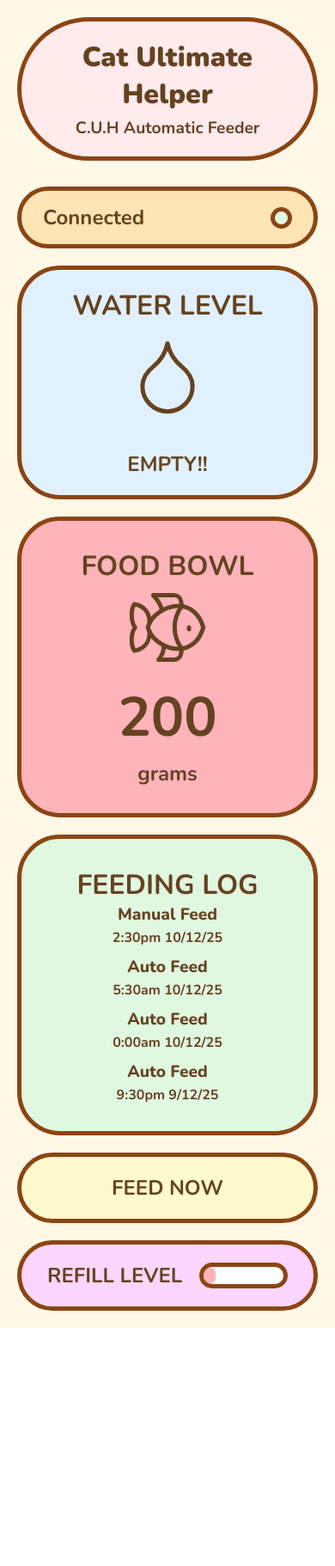
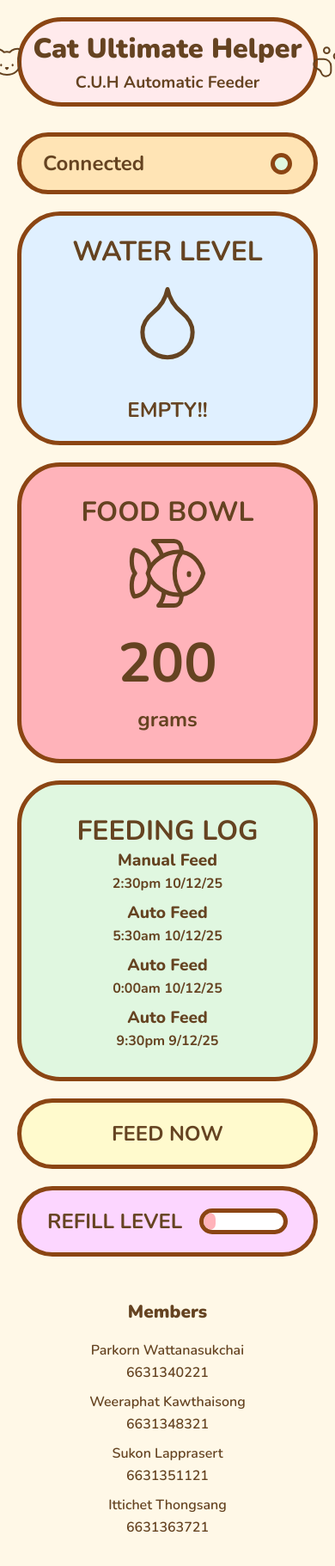
Before and after one commit to Zurusfig/EmbededFinalProject, a React (Create React App) app in the folder frontend/: page / in a window 390 px wide. Shown: the top 1822 px of the page at 86% size. Before the commit the page ends 1545 px from the top, so only its background shows below. Built offline with nearby package versions, Linux system fonts and the light colour scheme.

Commit message:
added member list

```diff
--- a/frontend/src/App.css
+++ b/frontend/src/App.css
@@ -15,7 +15,35 @@
   border-radius: 100px; /* Pill-shaped */
   padding: 20px 40px;
   margin-bottom: 30px;
+  display: flex;
   text-align: center;
+  gap: 20px;
+  flex-direction: row;
+  align-items: center;
+  justify-content: center;
+}
+
+.header-icon {
+  display: flex;
+  align-items: center;
+  justify-content: center;
+  flex-shrink: 0;
+  transition: transform 0.1s ease;
+}
+
+.header-icon svg {
+  width: 100px;
+  height: 100px;
+  transition: width 0.1s ease, height 0.1s ease;
+}
+
+.header-text {
+  display: flex;
+  flex-direction: column;
+  align-items: center;
+  justify-content: center;
+  font-size: 1.5rem;
+  text-wrap: nowrap;
 }
 
 .main-title {
@@ -276,6 +304,59 @@
   background-color: #E0F7E0; /* Feeding Log green - good level */
 }
 
+.footer-container {
+  display: flex;
+  justify-content: center;
+  align-items: center;
+  padding: 30px 20px;
+  margin-top: 20px;
+}
+
+.footer-content {
+  width: 100%;
+  max-width: 1200px;
+  display: flex;
+  flex-direction: column;
+  align-items: center;
+  gap: 20px;
+}
+
+.footer-title {
+  color: #654321; /* Dark brown */
+  font-size: 1.5rem;
+  font-weight: 900;
+  margin: 0;
+  text-align: center;
+}
+
+.members-list {
+  display: flex;
+  flex-direction: row;
+  align-items: center;
+  justify-content: center;
+  flex-wrap: wrap;
+  gap: 20px;
+}
+
+.member-item {
+  display: flex;
+  flex-direction: row;
+  align-items: center;
+  gap: 10px;
+}
+
+.member-name {
+  color: #654321; /* Dark brown */
+  font-size: 1rem;
+  font-weight: 600;
+}
+
+.member-id {
+  color: #654321; /* Dark brown */
+  font-size: 1rem;
+  font-weight: 600;
+}
+
 /* Responsive Design */
 @media (max-width: 900px) {
   .top-row {
@@ -311,4 +392,57 @@
   .main-title {
     font-size: 2rem;
   }
+
+  .header-icon svg {
+    width: 70px;
+    height: 70px;
+  }
+
+  .header-container {
+    padding: 15px 30px;
+    gap: 15px;
+  }
+
+  .header-text {
+    font-size: 0.8rem;
+    text-wrap: nowrap;
+  }
+
+  .footer-title {
+    font-size: 1.3rem;
+  }
+
+  .members-list {
+    flex-direction: column;
+    gap: 12px;
+  }
+
+  .member-item {
+    flex-direction: column;
+    gap: 4px;
+  }
 }
+
+@media (max-width: 600px) {
+  .header-icon svg {
+    width: 50px;
+    height: 50px;
+  }
+
+  .header-container {
+    padding: 12px 20px;
+    gap: 12px;
+  }
+}
+
+@media (max-width: 400px) {
+  .header-icon svg {
+    width: 40px;
+    height: 40px;
+  }
+
+  .header-container {
+    padding: 10px 15px;
+    gap: 10px;
+  }
+}
--- a/frontend/src/App.js
+++ b/frontend/src/App.js
@@ -1,6 +1,8 @@
 import './App.css';
 import { Fish } from 'lucide-react';
 import { Droplet } from 'lucide-react';
+import { Cat } from 'lucide-react';
+import { PawPrint } from 'lucide-react';
 
 function App() {
   // Static data - will be replaced with Firebase data later
@@ -35,8 +37,16 @@ function App() {
     <div className="App">
       {/* Header Section */}
       <div className="header-container">
-        <h1 className="main-title">Cat Ultimate Helper</h1>
-        <p className="subtitle">C.U.H Automatic Feeder</p>
+        <div className="header-icon">
+          <Cat size={100} color="#654321" strokeWidth={5} absoluteStrokeWidth />
+        </div>
+        <div className="header-text">
+          <h1 className="main-title">Cat Ultimate Helper</h1>
+          <p className="subtitle">C.U.H Automatic Feeder</p>
+        </div>
+        <div className="header-icon">
+          <PawPrint size={100} color="#654321" strokeWidth={5} absoluteStrokeWidth />
+        </div>
       </div>
 
       {/* Main Content */}
@@ -106,6 +116,30 @@ function App() {
           </div>
         </div>
       </div>
+
+      <div className="footer-container">
+        <div className="footer-content">
+          <h3 className="footer-title">Members</h3>
+          <div className="members-list">
+            <div className="member-item">
+              <span className="member-name">Parkorn Wattanasukchai</span>
+              <span className="member-id">6631340221</span>
+            </div>
+            <div className="member-item">
+              <span className="member-name">Weeraphat Kawthaisong</span>
+              <span className="member-id">6631348321</span>
+            </div>
+            <div className="member-item">
+              <span className="member-name">Sukon Lapprasert</span>
+              <span className="member-id">6631351121</span>
+            </div>
+            <div className="member-item">
+              <span className="member-name">Ittichet Thongsang</span>
+              <span className="member-id">6631363721</span>
+            </div>
+          </div>
+        </div>
+      </div>
     </div>
   );
 }
```
